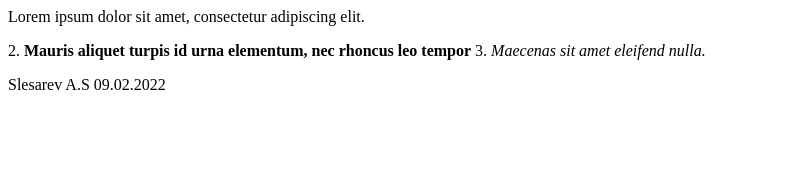
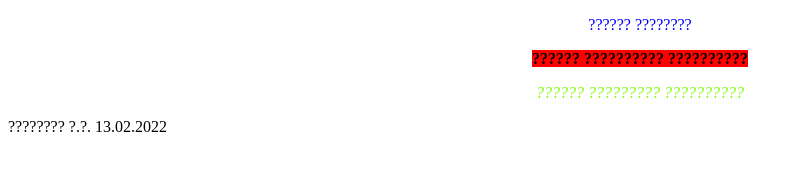
Before and after one commit to AlexanderSlesarev/Slesarev-base-html, a plain HTML site: page base-html/index.html in a window 1280 px wide. Shown: the whole page, without its empty margins (0-803 px from the left). Drawn offline with Linux system fonts and the light colour scheme.

Commit message:
feat: added new lines

```diff
--- a/base-html/index.html
+++ b/base-html/index.html
@@ -1,4 +1,21 @@
-<p>Lorem ipsum dolor sit amet, consectetur adipiscing elit.</p>
-2. <b>Mauris aliquet turpis id urna elementum, nec rhoncus leo tempor</b>
-3. <i>Maecenas sit amet eleifend nulla.</i>
-<p>Slesarev A.S 09.02.2022</p>
+<!DOCTYPE html>
+<html lang="en">
+<head>
+    <meta charset="UTF-8">
+    <meta http-equiv="X-UA-Compatible" content="IE=edge">
+    <meta name="viewport" content="width=device-width, initial-scale=1.0">
+    <title>Document</title>
+    <style>
+        mark {
+            background: red;
+            color:black;
+        }
+    </style>
+</head>
+<body>
+    <p align="center" style="color:blue">?????? ????????</p>
+    <p align="center"><b><mark>?????? ?????????? ??????????</mark></b></p>
+    <p align="center" style="color:chartreuse"><i>?????? ????????? ??????????</i></p>
+    <p>???????? ?.?. 13.02.2022</p>
+</body>
+</html>
```
